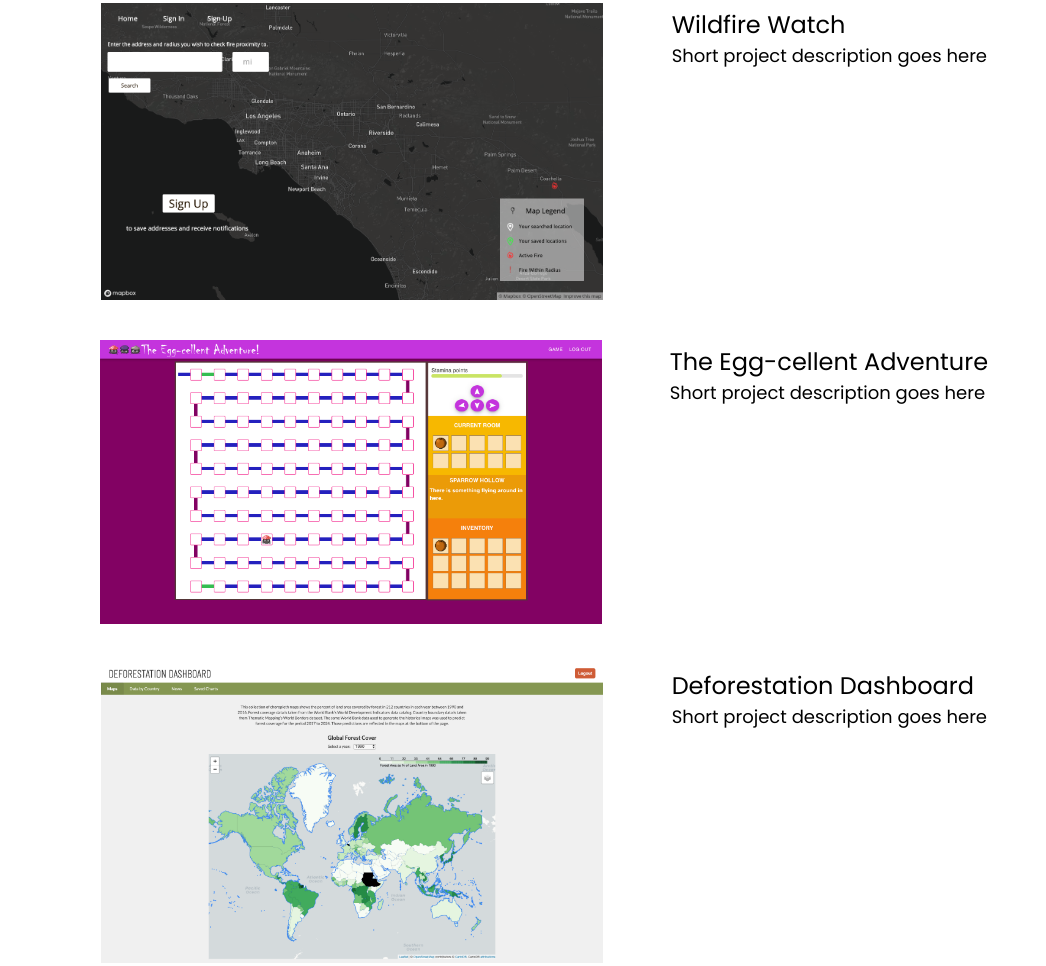
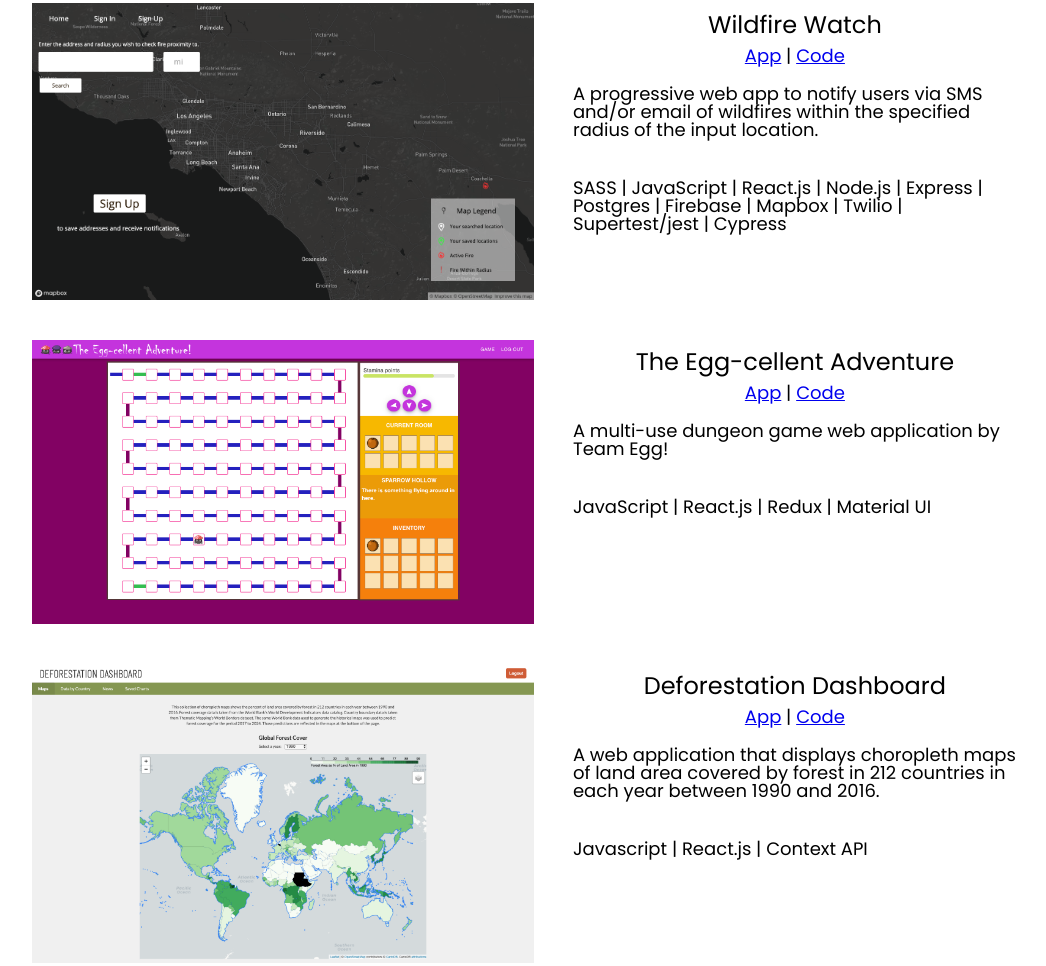
Before and after one commit to neha-r-p/portfolio, a plain HTML site: page index.html in a window 1280 px wide. Shown: the part 1316-2282 px from the top of the page, without its empty margins (96-1142 px from the left). Drawn offline with Linux system fonts and the light colour scheme.

Commit message:
projects styling and basic description up

```diff
--- a/css/index.scss
+++ b/css/index.scss
@@ -263,7 +263,7 @@ footer {
     .project {
       display: flex;
       flex-direction: row;
-      justify-content: space-evenly;
+      justify-content: space-between;
       margin: 2rem 0;
       h3 {
         margin: 10px 0;
@@ -272,6 +272,17 @@ footer {
       img {
         max-width: 49%;
         height: auto;
+      }
+      .project-description {
+          width: 90%;
+          display: flex;
+          flex-direction: column;
+          align-items: center;
+
+          p{
+              width: 85%;
+              margin: 2rem;
+          }
       }
 
       @media (max-width: $tablet){
--- a/index.html
+++ b/index.html
@@ -27,8 +27,8 @@
         <p>
           I'm a molecular biologist and web developer with skills in
           problem-solving, experimental design, cross-functional collaboration,
-          mentoring, and leadership. I'm also a wildflower nerd, and love to take
-          pictures of spring blooms.
+          mentoring, and leadership. I'm also a wildflower nerd, and love to
+          take pictures of spring blooms.
         </p>
       </div>
       <img src="img/selfie.jpg" alt="Image of me, Neha" />
@@ -44,7 +44,6 @@
         <i class="fab fa-python"></i>
         <i class="fab fa-git-alt"></i>
         <i class="fab fa-github"></i>
-
       </div>
       <div class="skill-list">
         <h2>Skillset:</h2>
@@ -69,9 +68,22 @@
             src="img/WW-screenshot.png"
             alt="Wildfire Watch app screenshot"
           />
-          <div>
+          <div class="project-description">
             <h3>Wildfire Watch</h3>
-            <p>Short project description goes here</p>
+            <div class="project-links">
+              <a href="https://thewildfirewatchapp.com">App</a> |
+              <a href="https://github.com/neha-r-p/Forest-Fire-Watch-FE"
+                >Code</a
+              >
+            </div>
+            <p>
+              A progressive web app to notify users via SMS and/or email of
+              wildfires within the specified radius of the input location.
+            </p>
+            <p>
+              SASS | JavaScript | React.js | Node.js | Express | Postgres |
+              Firebase | Mapbox | Twilio | Supertest/jest | Cypress
+            </p>
           </div>
         </div>
         <div class="project">
@@ -79,9 +91,14 @@
             src="img/MUD-screenshot.png"
             alt="The Egg-cellent Adventure game screenshot"
           />
-          <div>
+          <div class="project-description">
             <h3>The Egg-cellent Adventure</h3>
-            <p>Short project description goes here</p>
+            <div class="project-links">
+              <a href="https://dungeon-n-a-h-m.netlify.com/">App</a> |
+              <a href="hhttps://github.com/neha-r-p/CS24-MUD-FE">Code</a>
+            </div>
+            <p>A multi-use dungeon game web application by Team Egg!</p>
+            <p>JavaScript  | React.js | Redux | Material UI</p>
           </div>
         </div>
         <div class="project">
@@ -89,9 +106,16 @@
             src="img/DD-screenshot.png"
             alt="Deforestation Dashboard screenshot"
           />
-          <div>
+          <div class="project-description">
             <h3>Deforestation Dashboard</h3>
-            <p>Short project description goes here</p>
+            <div class="project-links">
+              <a href="https://deforestationdashboard.netlify.com/map-view"
+                >App</a>
+              |
+              <a href="https://github.com/neha-r-p/Deforestation-Dashboard-FE">Code</a>
+            </div>
+            <p>A web application that displays choropleth maps of land area covered by forest in 212 countries in each year between 1990 and 2016.</p>
+            <p>Javascript | React.js | Context API</p>
           </div>
         </div>
       </div>
```
Also changed, not shown: css/index.css, 1 other file.
